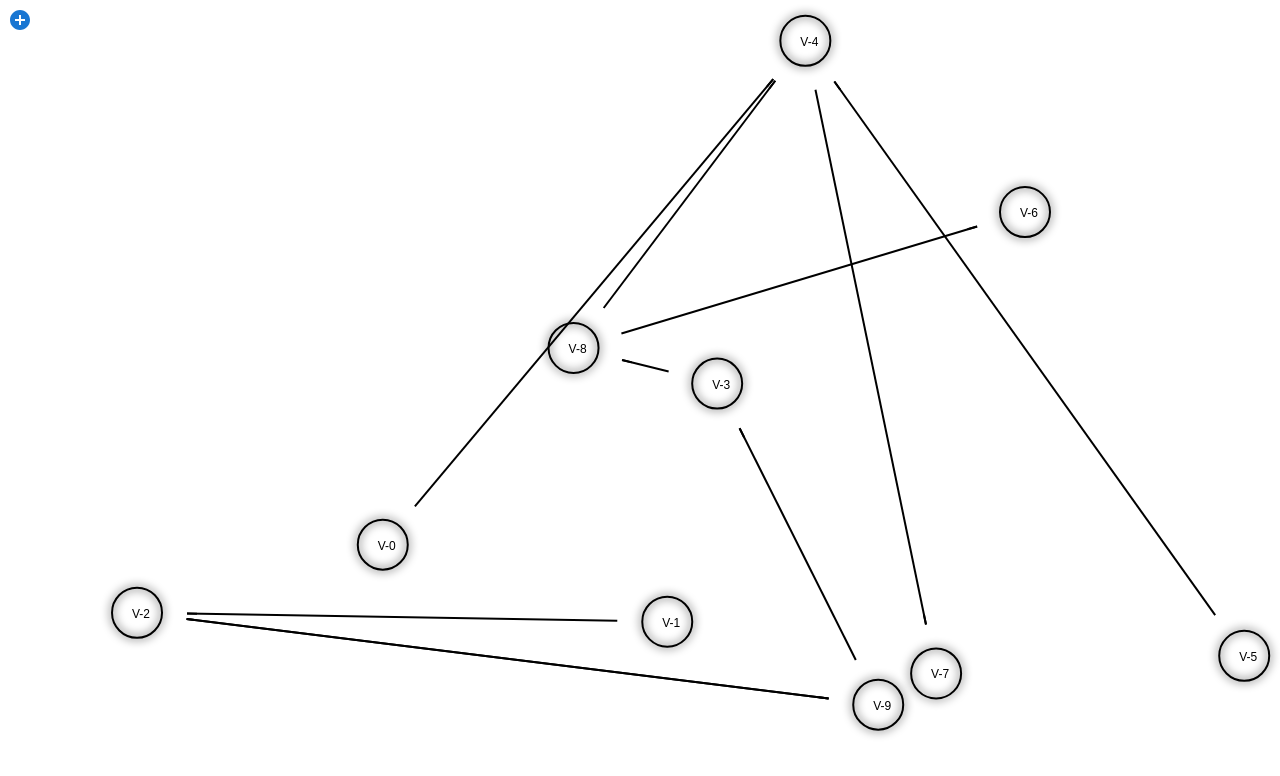
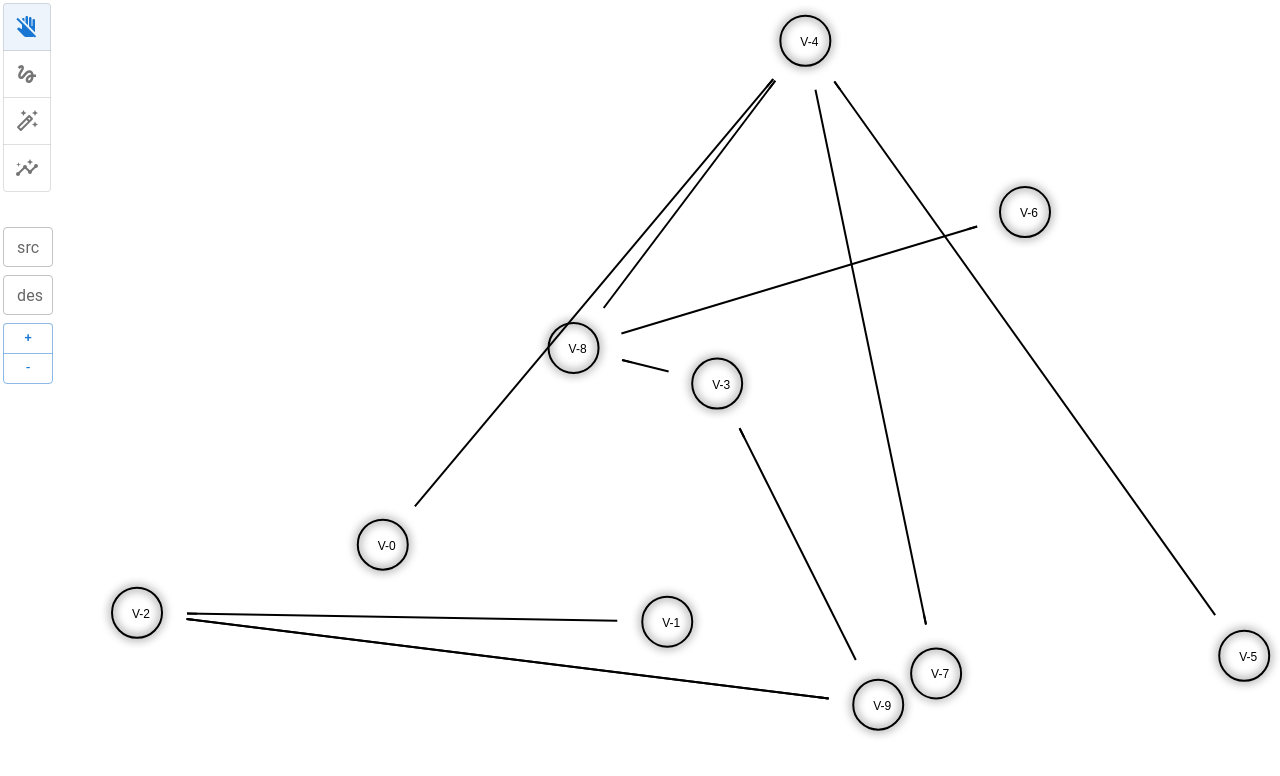
Before and after one commit to cd-x/graphviz, a React (Create React App) app: page / in a window 1280 px wide. Shown: the top 776 px of the page. Built offline with nearby package versions, Linux system fonts and the light colour scheme.

Commit message:
all tools added

```diff
--- a/src/App.module.css
+++ b/src/App.module.css
@@ -5,4 +5,6 @@
 .Tools {
   position: absolute;
   z-index: 10;
+  padding-left: 3px;
+  padding-top: 3px;
 }
--- a/src/UI/Tools.js
+++ b/src/UI/Tools.js
@@ -1,68 +1,45 @@
+import ToggleButton from "@mui/material/ToggleButton";
+import ToggleButtonGroup from "@mui/material/ToggleButtonGroup";
 import { Fragment, useState } from "react";
-import AddCircleIcon from "@mui/icons-material/AddCircle";
-import { MenuItem, Menu, IconButton } from "@mui/material";
+import DoNotTouchIcon from "@mui/icons-material/DoNotTouch";
+import InsightsIcon from "@mui/icons-material/Insights";
+import GestureIcon from "@mui/icons-material/Gesture";
+import AutoFixHighOutlinedIcon from "@mui/icons-material/AutoFixHighOutlined";
+import GraphEditor from "../components/GraphEditor";
 
 const Tools = () => {
-  const [triggerElement, setTriggerElement] = useState(null);
-  const [isDrawing, setIsDrwaing] = useState(false);
-  let toolItems = ["Graph"];
-  toolItems.push(isDrawing ? "Eraser" : "Pen");
-  const open = Boolean(triggerElement);
+  const [activeTool, setActiveTool] = useState("disable");
 
-  const handleClick = (event) => {
-    setTriggerElement(event.currentTarget);
+  const isEditGraph = true;
+  const handleChange = (event, newAlignment) => {
+    setActiveTool(newAlignment);
   };
-  const handleClose = () => {
-    setTriggerElement(null);
-  };
-  const menuItemClickHandler = (e) => {
-    const val = e.target.innerText;
-    if (val === "Pen") {
-      setIsDrwaing(true);
-    }
-    if (val === "Eraser") {
-      setIsDrwaing(false);
-    }
-    handleClose();
-  };
+
   return (
     <Fragment>
-      <IconButton
-        aria-label="more"
-        id="long-button"
-        aria-controls={open ? "tool-menu" : undefined}
-        aria-expanded={open ? "true" : undefined}
-        aria-haspopup="true"
-        onClick={handleClick}
+      <ToggleButtonGroup
+        color="primary"
+        value={activeTool}
+        exclusive
+        onChange={handleChange}
+        aria-label="Platform"
+        orientation="vertical"
       >
-        <AddCircleIcon color="primary" />
-      </IconButton>
-      <Menu
-        id="tool-menu"
-        MenuListProps={{
-          "aria-labelledby": "long-button",
-        }}
-        anchorEl={triggerElement}
-        open={open}
-        onClose={handleClose}
-        PaperProps={{
-          style: {
-            maxHeight: 48 * 4.5,
-            width: "20ch",
-            opacity: "5",
-          },
-        }}
-      >
-        {toolItems.map((option) => (
-          <MenuItem
-            key={option}
-            selected={option === "Pyxis"}
-            onClick={menuItemClickHandler}
-          >
-            {option}
-          </MenuItem>
-        ))}
-      </Menu>
+        <ToggleButton value="disable">
+          <DoNotTouchIcon />
+        </ToggleButton>
+        <ToggleButton value="draw">
+          <GestureIcon />
+        </ToggleButton>
+        <ToggleButton value="erase">
+          <AutoFixHighOutlinedIcon />
+        </ToggleButton>
+        <ToggleButton value="editGraph">
+          <InsightsIcon />
+        </ToggleButton>
+      </ToggleButtonGroup>
+
+      {isEditGraph && <GraphEditor />}
     </Fragment>
   );
 };
--- /dev/null
+++ b/src/components/GraphEditor.js
@@ -0,0 +1,45 @@
+import Stack from "@mui/material/Stack";
+import TextField from "@mui/material/TextField";
+import { Button, ButtonGroup } from "@mui/material";
+
+const GraphEditor = () => {
+  return (
+    <Stack
+      component="form"
+      sx={{
+        width: "5ch",
+        marginTop: "3.5ch",
+      }}
+      spacing={1}
+      noValidate
+      autoComplete="off"
+    >
+      <TextField
+        hiddenLabel
+        id="filled-hidden-label-small"
+        label="src"
+        variant="outlined"
+        size="small"
+        type="number"
+      />
+      <TextField
+        hiddenLabel
+        id="filled-hidden-label-normal"
+        label="des"
+        variant="outlined"
+        size="small"
+        type="number"
+      />
+      <ButtonGroup
+        size="small"
+        aria-label="small outlined button group"
+        orientation="vertical"
+      >
+        <Button onClick={() => {}}>+</Button>
+        <Button onClick={() => {}}>-</Button>
+      </ButtonGroup>
+    </Stack>
+  );
+};
+
+export default GraphEditor;
```
